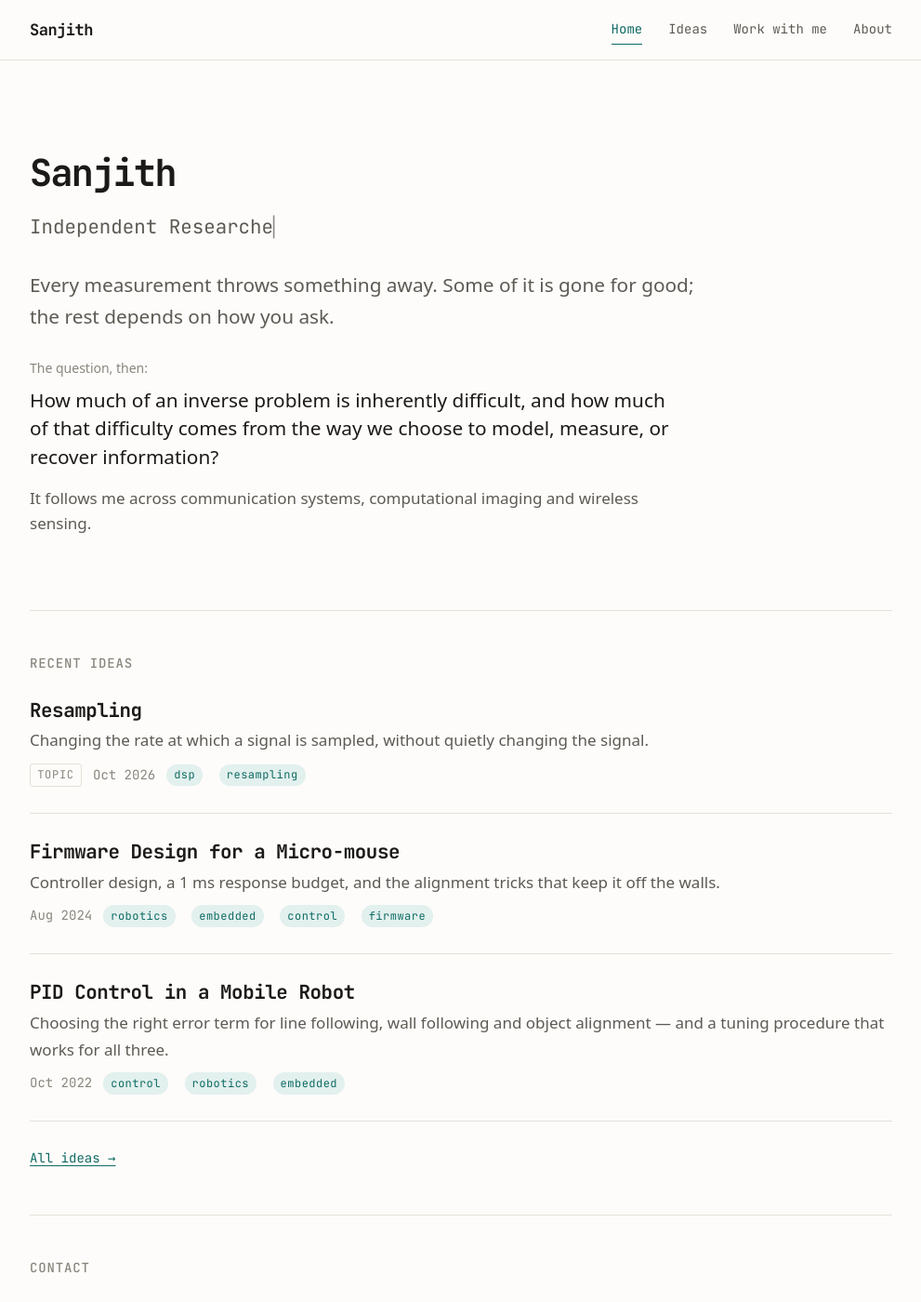
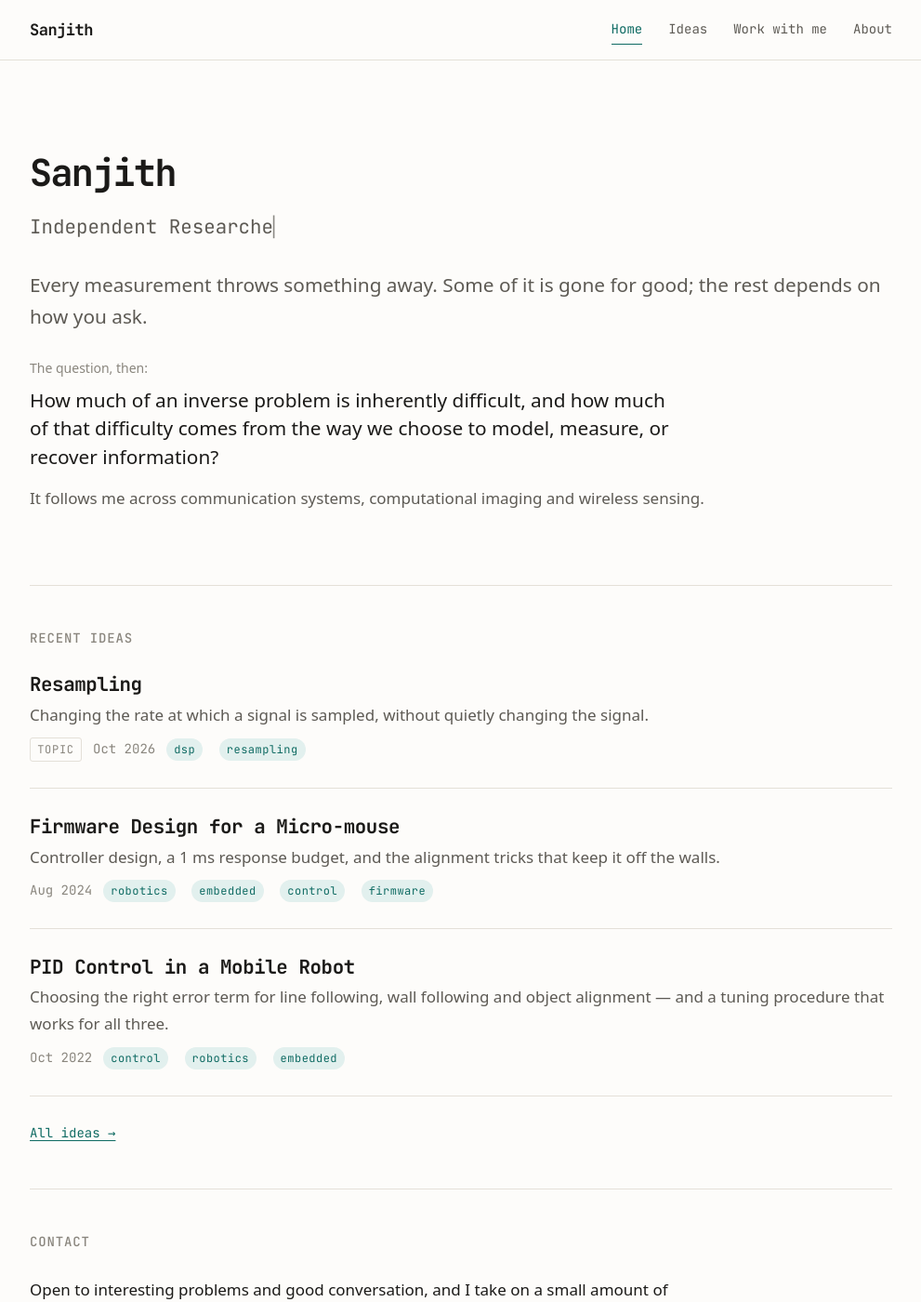
Before and after one commit to sanjith1999/sanjith1999.github.io, a Jekyll site: the page built from index.html, in a window 1280 px wide and 1400 px high. Shown: the whole window at 93% size, without its empty margins (144-1135 px from the left). Built offline with Jekyll 4.4.1, drawn with Linux system fonts in a browser that asks for light colours; some web fonts are replaced.

Commit message:
WIP002: Drop the hero's own measure so it fills the wrap
74ch resolved against the hero's inherited step-0, not the step-1 of the
paragraphs inside it, so the column stayed well short of the rule below.
`.wrap` already bounds the section; a second limit only inset it.

Co-Authored-By: Claude Opus 5 <noreply@anthropic.com>

```diff
--- a/assets/css/main.css
+++ b/assets/css/main.css
@@ -180,7 +180,9 @@ h3 { font-size: var(--step-1); letter-spacing: -0.02em; }
 .lede { font-family: var(--body); font-size: var(--step-1); color: var(--ink-muted); line-height: 1.5; }
 
 /* --- Home ----------------------------------------------------------------- */
-.hero { padding-block: var(--space-4) var(--space-5); max-width: var(--measure); }
+/* No measure of its own: `.wrap` already bounds it, and anything narrower
+   reads as an inset column beside the full-width sections below. */
+.hero { padding-block: var(--space-4) var(--space-5); }
 .hero h1 { margin-bottom: var(--space-2); }
 .hero-role {
   font-family: var(--mono); font-size: var(--step-0); color: var(--accent);
```
